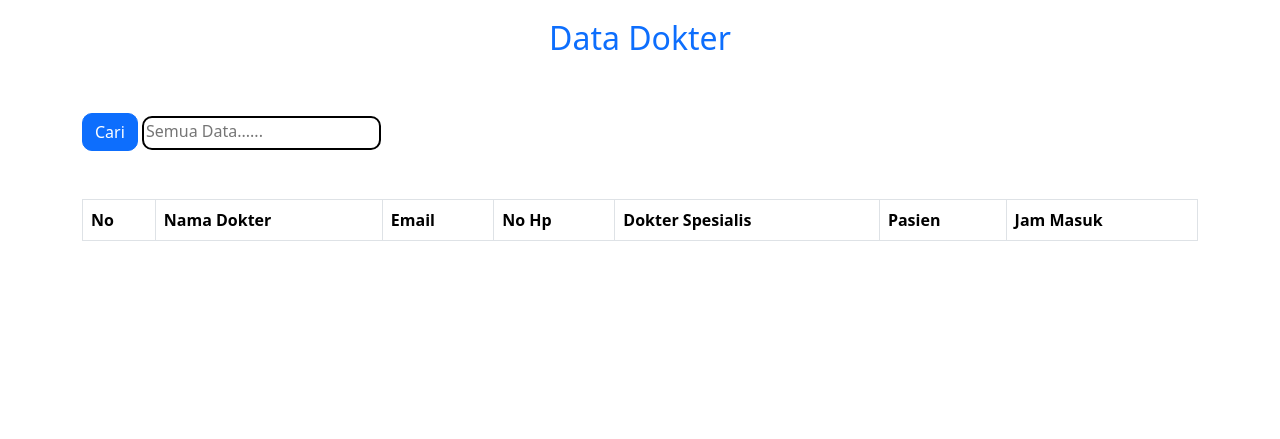
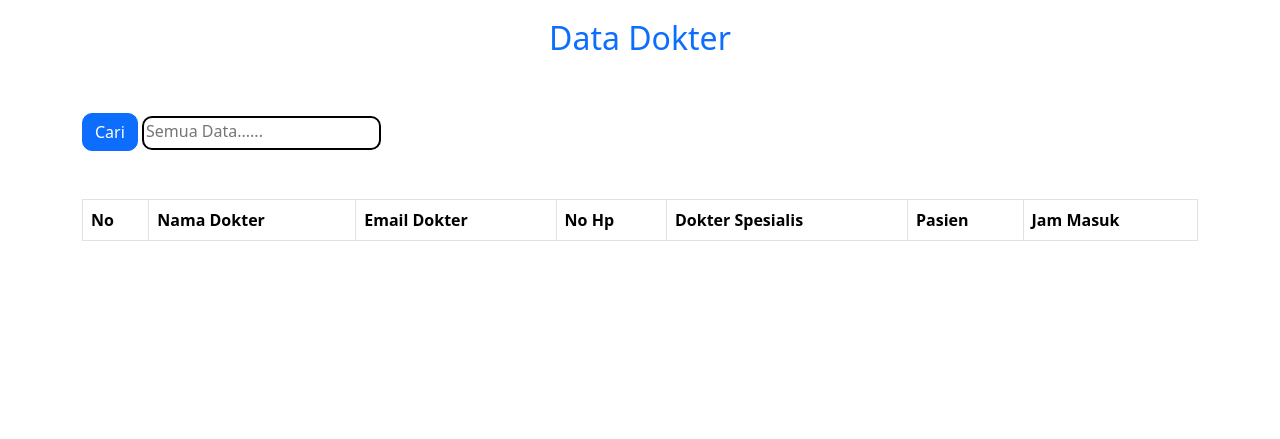
Before and after one commit to AndiGulo/hospital, a PHP site: page /datadokter.php in a window 1280 px wide. Shown: the part 187-626 px from the top of the page. Run offline with PHP 8.4, Linux system fonts and the light colour scheme; data that the repository does not hold is empty; some libraries are stand-ins or nearby versions.

Commit message:
pengubahan dikit

```diff
--- a/html/datadokter.php
+++ b/html/datadokter.php
@@ -71,7 +71,7 @@ require 'config.php' ?>
     <tr class="text">
       <th scope="col">No</th>
       <th scope="col">Nama Dokter</th>
-      <th scope="col">Email</th>
+      <th scope="col">Email Dokter</th>
       <th scope="col">No Hp</th>
       <th scope="col">Dokter Spesialis</th>
       <th scope="col">Pasien</th>
```
